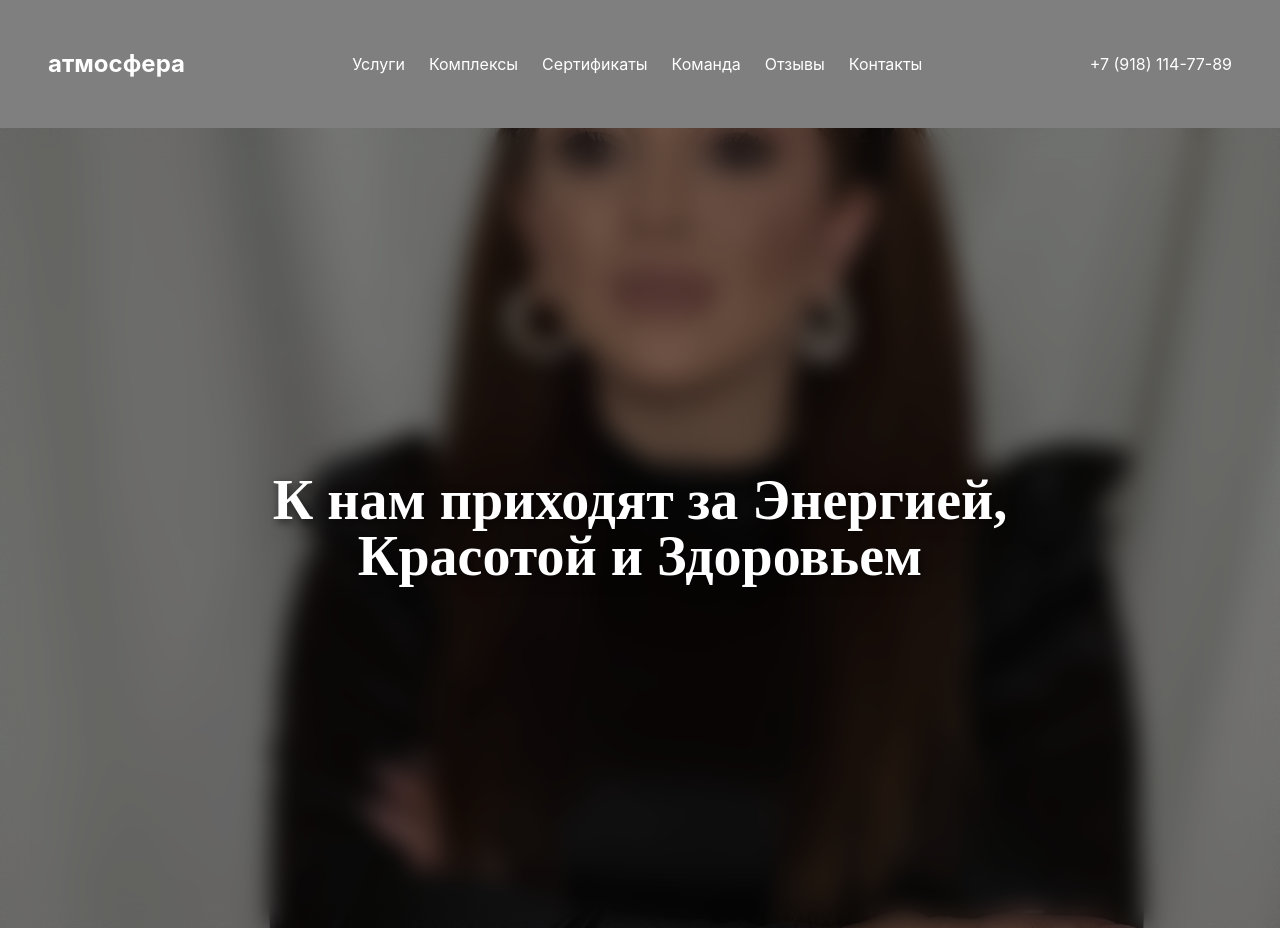
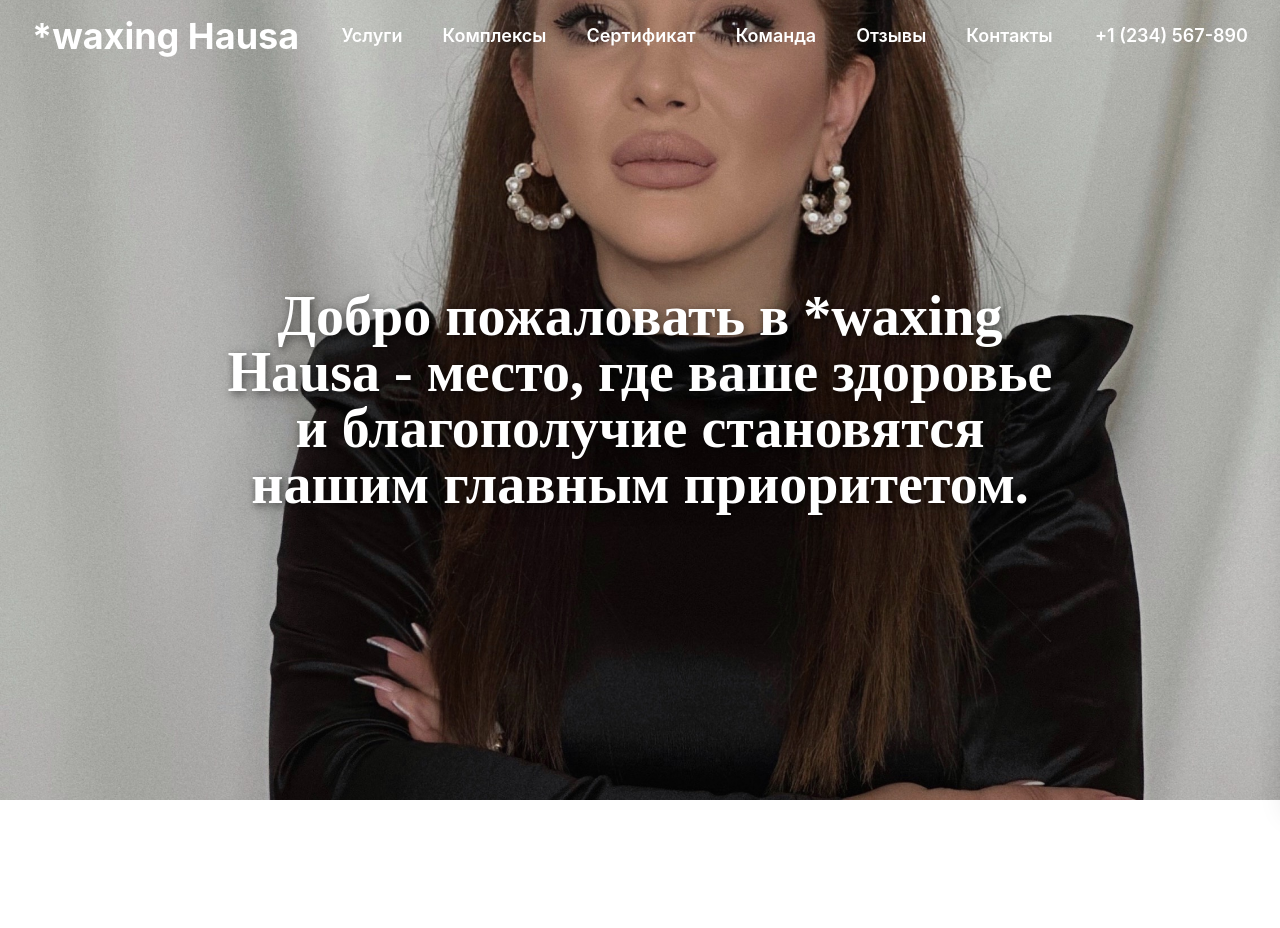
Before and after one commit to saydullayev-d/waxing_hausa, a React (Create React App) app: page / in a window 1280 px wide. After the commit the page ends 800 px from the top, so only its background shows below. Built offline with nearby package versions, Linux system fonts and the light colour scheme.

Commit message:
update headre

```diff
--- a/package.json
+++ b/package.json
@@ -10,6 +10,7 @@
     "gsap": "^3.12.7",
     "react": "^19.1.0",
     "react-dom": "^19.1.0",
+    "react-icons": "^5.5.0",
     "react-scripts": "5.0.1",
     "react-scroll": "^1.9.3",
     "web-vitals": "^2.1.4"
--- a/src/components/Header/Header.js
+++ b/src/components/Header/Header.js
@@ -1,21 +1,156 @@
-// src/components/Navbar.js
-import React from 'react';
+import React, { useState, useEffect } from "react";
+import { FaBars, FaTimes } from "react-icons/fa";
+import { Link } from "react-scroll";
 
-function Navbar() {
+const Header = () => {
+  const [isOpen, setIsOpen] = useState(false);
+  const [hasScrolled, setHasScrolled] = useState(false);
+
+  const toggleMenu = () => {
+    setIsOpen(!isOpen);
+  };
+
+  useEffect(() => {
+    if (isOpen) {
+      document.body.classList.add("overflow-hidden");
+    } else {
+      document.body.classList.remove("overflow-hidden");
+    }
+  }, [isOpen]);
+
+  useEffect(() => {
+    const handleScroll = () => {
+      const heroHeight = document.getElementById("hero")?.offsetHeight || 0;
+      setHasScrolled(window.scrollY > heroHeight);
+    };
+
+    window.addEventListener("scroll", handleScroll);
+    return () => window.removeEventListener("scroll", handleScroll);
+  }, []);
+
   return (
-    <nav className="flex justify-between items-center p-4 md:p-8 lg:p-12 bg-black bg-opacity-50 text-white">
-      <div className="text-xl md:text-2xl font-bold lowercase">атмосфера</div>
-      <ul className="hidden md:flex gap-4 lg:gap-6 text-sm lg:text-base">
-        <li className="cursor-pointer">Услуги</li>
-        <li className="cursor-pointer">Комплексы</li>
-        <li className="cursor-pointer">Сертификаты</li>
-        <li className="cursor-pointer">Команда</li>
-        <li className="cursor-pointer">Отзывы</li>
-        <li className="cursor-pointer">Контакты</li>
-      </ul>
-      <div className="text-sm md:text-base">+7 (918) 114-77-89</div>
-    </nav>
+    <header
+      className={`fixed top-0 left-0 right-0 z-50 p-4 transition-colors duration-300 ${hasScrolled ? "bg-gray-900 shadow-lg" : "bg-transparent"
+        }`}
+    >
+      <div className="flex items-center mx-auto px-4">
+        {/* Logo (left) */}
+        <a href="/" className="flex items-center text-white text-2xl md:text-4xl space-x-2">
+          <span className="font-bold">*waxing Hausa</span>
+        </a>
+
+        {/* Navigation (center) */}
+        <nav className="hidden md:flex flex-1 justify-center space-x-10">
+          <Link
+            to="main"
+            smooth={true}
+            duration={500}
+            className="relative group text-white text-lg font-semibold cursor-pointer"
+          >
+            Услуги
+
+          </Link>
+          <Link
+            to="aboutUs"
+            smooth={true}
+            duration={500}
+            className="relative group text-white text-lg font-semibold cursor-pointer"
+          >
+            Комплексы
+
+          </Link>
+          <Link
+            to="ourSalons"
+            smooth={true}
+            duration={500}
+            className="relative group text-white text-lg font-semibold cursor-pointer"
+          >
+            Сертификат
+
+          </Link>
+          <Link
+            to="services"
+            smooth={true}
+            duration={500}
+            className="relative group text-white text-lg font-semibold cursor-pointer"
+          >
+            Команда
+
+          </Link>
+          <Link
+            to="contacts"
+            smooth={true}
+            duration={500}
+            className="relative group text-white text-lg font-semibold cursor-pointer"
+          >
+            Отзывы
+
+          </Link>
+          <Link
+            to="contacts"
+            smooth={true}
+            duration={500}
+            className="relative group text-white text-lg font-semibold cursor-pointer"
+          >
+            Контакты
+          </Link>
+        </nav>
+
+        {/* Phone number (right, desktop only) */}
+        <div className="hidden md:flex items-center text-white text-lg font-semibold">
+          <a href="tel:+1234567890" className="hover:text-gray-300 transition-colors">
+            +1 (234) 567-890
+          </a>
+        </div>
+
+        {/* Burger menu (mobile, right) */}
+        <button className="md:hidden text-white text-3xl ml-auto" onClick={toggleMenu}>
+          <FaBars />
+        </button>
+
+        {/* Slide-out mobile menu */}
+        <div
+          className={`fixed top-0 right-0 h-full w-full bg-gray-800 text-white transform transition-transform duration-300 z-40 shadow-xl ${isOpen ? "translate-x-0" : "translate-x-full"
+            }`}
+          style={{ height: "100vh" }}
+        >
+          <button className="absolute top-4 right-4 text-white text-3xl" onClick={toggleMenu}>
+            <FaTimes />
+          </button>
+
+          <nav className="flex flex-col mt-20 space-y-6 px-6 text-xl">
+            <Link to="main" smooth={true} duration={500} className="block" onClick={toggleMenu}>
+              Главная
+              <span className="absolute left-0 bottom-0 w-0 h-0.5 bg-white transition-all duration-300 group-hover:w-full"></span>
+            </Link>
+            <Link to="aboutUs" smooth={true} duration={500} className="block" onClick={toggleMenu}>
+              О нас
+              <span className="absolute left-0 bottom-0 w-0 h-0.5 bg-white transition-all duration-300 group-hover:w-full"></span>
+            </Link>
+            <Link to="ourSalons" smooth={true} duration={500} className="block" onClick={toggleMenu}>
+              Наши салоны
+              <span className="absolute left-0 bottom-0 w-0 h-0.5 bg-white transition-all duration-300 group-hover:w-full"></span>
+            </Link>
+            <Link to="services" smooth={true} duration={500} className="block" onClick={toggleMenu}>
+              Услуги
+              <span className="absolute left-0 bottom-0 w-0 h-0.5 bg-white transition-all duration-300 group-hover:w-full"></span>
+            </Link>
+            <Link to="contacts" smooth={true} duration={500} className="block" onClick={toggleMenu}>
+              Контакты
+              <span className="absolute left-0 bottom-0 w-0 h-0.5 bg-white transition-all duration-300 group-hover:w-full"></span>
+            </Link>
+            {/* Phone number in mobile menu */}
+            <a href="tel:+1234567890" className="block mt-4" onClick={toggleMenu}>
+              +1 (234) 567-890
+            </a>
+          </nav>
+        </div>
+
+        {/* Background overlay when menu is open */}
+        {isOpen && <div className="fixed inset-0 bg-black/50 z-35" onClick={toggleMenu}></div>}
+      </div>
+    </header>
   );
-}
+};
 
-export default Navbar;
+export default Header;
--- a/src/components/HeroSection/HeroSection.js
+++ b/src/components/HeroSection/HeroSection.js
@@ -30,18 +30,18 @@ const HeroSection = () => {
     <section
       id="container"
       className="hero-section relative h-screen w-full bg-cover bg-center flex flex-col justify-center items-center text-center text-white"
-      // style={{ backgroundImage: "url('../../static/images/bg1.jpg')" }}
+    // style={{ backgroundImage: "url('../../static/images/bg1.jpg')" }}
     >
       <Element name="main">
-      <div className="absolute inset-0 bg-black/40 backdrop-blur-md"></div>
+
+
+        <div className="relative z-10 flex flex-col items-center justify-center w-full max-w-4xl px-4 sm:px-6 h-full">
+
+          <h1 className="hero-text text-2xl sm:text-3xl md:text-4xl lg:text-5xl font-bold drop-shadow-lg leading-tight sm:leading-snug md:leading-snug mt-16 sm:mt-20 md:mt-24">
+            Добро пожаловать в *waxing Hausa - место, где ваше здоровье и благополучие становятся нашим главным приоритетом.
+          </h1>
+        </div>
       </Element>
-      <div className="relative z-10 flex flex-col items-center justify-center w-full max-w-4xl px-4 sm:px-6 h-full">
-
-        <h1 className="hero-text text-2xl sm:text-3xl md:text-4xl lg:text-5xl font-bold drop-shadow-lg leading-tight sm:leading-snug md:leading-snug mt-16 sm:mt-20 md:mt-24">
-          К нам приходят за Энергией, Красотой и Здоровьем
-        </h1>
-      </div>
-
     </section>
   );
 };
```
Also changed, not shown: 1 other file (tests, documents, lock files or other folders).
